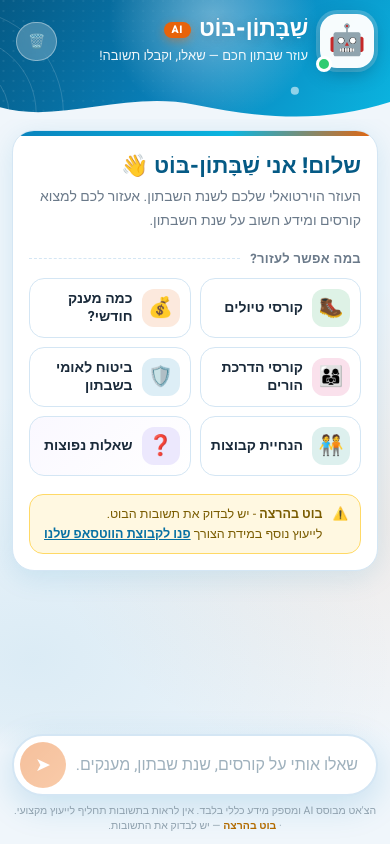
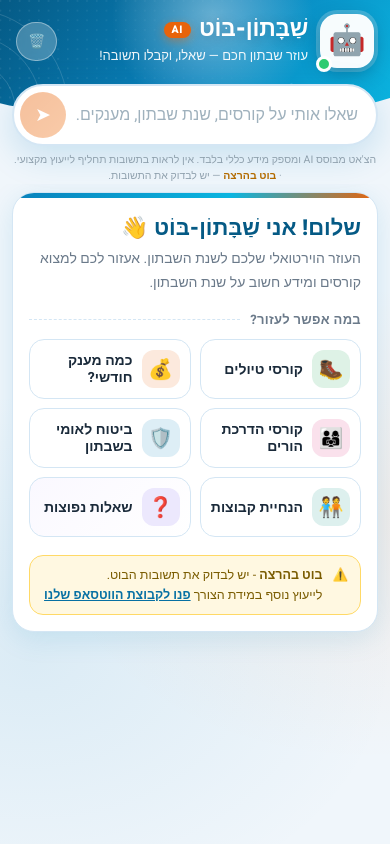
Before and after one commit to shabatoncourses-gif/duda-ai-bot, a website: page chat.html in a window 390 px wide. Drawn offline with Linux system fonts and the light colour scheme.

Commit message:
Update chat.html

```diff
--- a/chat.html
+++ b/chat.html
@@ -32,7 +32,7 @@ button { font-family: var(--font); }
 /* ───────── Hero ───────── */
 .hero { position: relative; flex-shrink: 0; color: #fff; z-index: 3;
   background: linear-gradient(125deg, var(--blue-deep) 0%, var(--blue) 52%, var(--cyan) 100%);
-  padding: 26px var(--gutter) 64px; transition: padding .35s ease; }
+  padding: 26px var(--gutter) 58px; transition: padding .35s ease; }
 .hero .deco { position: absolute; inset: 0; width: 100%; height: 100%; pointer-events: none; }
 .hero .wave { position: absolute; bottom: -1px; right: 0; left: 0; width: 100%; height: 38px; display: block; pointer-events: none; transition: height .35s ease; }
 .hero-inner { position: relative; display: flex; align-items: center; justify-content: space-between; gap: 16px; }
@@ -49,7 +49,8 @@ button { font-family: var(--font); }
 .pill:hover { background: #fff; color: var(--blue-dark); border-color: #fff; }
 
 /* מצב שיחה — ה-hero מתכווץ כדי לפנות מקום להודעות */
-.app.chatting .hero { padding-top: 12px; padding-bottom: 36px; }
+.app.chatting .hero { padding-top: 12px; padding-bottom: 40px; }
+.app.chatting .composer { margin-top: -28px; }
 .app.chatting .hero .wave { height: 22px; }
 .app.chatting .header-avatar { width: 44px; height: 44px; font-size: 24px; border-radius: 14px; box-shadow: 0 4px 14px rgba(3,50,80,0.3), 0 0 0 3px rgba(255,255,255,0.22); }
 .app.chatting .header-avatar::after { width: 12px; height: 12px; border-width: 2px; }
@@ -59,7 +60,7 @@ button { font-family: var(--font); }
 
 /* ───────── אזור ההודעות ───────── */
 #shabaton-chat-messages { flex: 1; min-height: 0; overflow-y: auto; overflow-x: hidden; scroll-behavior: smooth; -webkit-overflow-scrolling: touch;
-  padding: 16px var(--gutter) 18px; position: relative; z-index: 2; }
+  padding: 10px var(--gutter) 18px; position: relative; z-index: 2; }
 #shabaton-chat-messages::-webkit-scrollbar { width: 8px; }
 #shabaton-chat-messages::-webkit-scrollbar-track { background: transparent; }
 #shabaton-chat-messages::-webkit-scrollbar-thumb { background: rgba(9,130,188,0.45); border-radius: 4px; }
@@ -108,8 +109,8 @@ button { font-family: var(--font); }
 .shabaton-typing span:nth-child(3) { animation-delay: .4s; }
 @keyframes typingBounce { 0%,60%,100% { transform: translateY(0); opacity: .4; } 30% { transform: translateY(-9px); opacity: 1; } }
 
-/* ───────── שורת הקלט ───────── */
-.composer { flex-shrink: 0; position: relative; z-index: 4; padding: 14px var(--gutter) 0; background: linear-gradient(to top, var(--bg) 78%, rgba(240,246,251,0)); }
+/* ───────── שורת הקלט — בראש הדף, מתחת לכותרת (תמיד גלויה, גם אם ה-iframe גבוה מהמסך) ───────── */
+.composer { flex-shrink: 0; position: relative; z-index: 5; padding: 0 var(--gutter); margin-top: -34px; }
 .input-wrapper { display: flex; align-items: center; gap: 10px; background: #fff; border: 2.5px solid var(--border); border-radius: 60px; padding: 8px 24px 8px 8px; box-shadow: 0 10px 34px rgba(9,130,188,0.18); transition: border-color .25s, box-shadow .25s; }
 .input-wrapper:focus-within { border-color: var(--blue); box-shadow: 0 0 0 5px rgba(9,130,188,0.12), 0 10px 34px rgba(9,130,188,0.18); }
 #shabaton-chat-input { flex: 1; border: none; outline: none; font-size: 18px; font-family: var(--font); font-weight: 500; color: var(--text); background: transparent; direction: rtl; text-align: right; min-width: 0; padding: 8px 0; }
@@ -117,7 +118,7 @@ button { font-family: var(--font); }
 #shabaton-chat-send { width: 52px; height: 52px; border-radius: 50%; background: linear-gradient(135deg, var(--orange) 0%, var(--orange-soft) 100%); border: none; color: #fff; font-size: 21px; cursor: pointer; display: flex; align-items: center; justify-content: center; flex-shrink: 0; box-shadow: 0 5px 16px rgba(232,99,10,0.45); transition: all .2s; }
 #shabaton-chat-send:hover:not(:disabled) { transform: scale(1.08) rotate(-6deg); }
 #shabaton-chat-send:disabled { opacity: .4; cursor: not-allowed; box-shadow: none; }
-.disclaimer { text-align: center; font-size: 11.5px; color: #8fa1ae; padding: 9px 0 calc(10px + env(safe-area-inset-bottom)); line-height: 1.5; }
+.disclaimer { text-align: center; font-size: 11.5px; color: #8fa1ae; padding: 8px 0 2px; line-height: 1.5; }
 .disclaimer b { color: #b26b00; font-weight: 700; }
 .disclaimer a { color: var(--blue-dark); font-weight: 600; }
 
@@ -129,7 +130,7 @@ button { font-family: var(--font); }
 
 /* ───────── סלולר ───────── */
 @media (max-width: 640px) {
-  .hero { padding: 14px 16px 50px; }
+  .hero { padding: 14px 16px 46px; }
   .hero .wave { height: 26px; }
   .hero-inner { gap: 10px; }
   .brand { gap: 12px; }
@@ -140,11 +141,11 @@ button { font-family: var(--font); }
   .pill.faq-pill { display: none; }
   .pill { padding: 8px 11px; background: rgba(255,255,255,0.24); }
   .pill .lbl { display: none; }
-  .app.chatting .hero { padding: 9px 16px 28px; }
+  .app.chatting .hero { padding: 9px 16px 34px; }
   .app.chatting .header-text h1 { font-size: 18px; }
   .app.chatting .header-avatar { width: 38px; height: 38px; font-size: 21px; border-radius: 12px; }
 
-  #shabaton-chat-messages { padding: 12px 12px 14px; }
+  #shabaton-chat-messages { padding: 8px 12px 14px; }
   .welcome-box { padding: 22px 16px 16px; border-radius: 22px; }
   .welcome-title { font-size: 22px; }
   .welcome-sub { font-size: 14px; }
@@ -162,11 +163,12 @@ button { font-family: var(--font); }
   .shabaton-bot-avatar { width: 34px; height: 34px; font-size: 18px; border-radius: 11px; }
   .shabaton-message-bot { gap: 9px; }
 
-  .composer { padding: 10px 12px 0; }
+  .composer { padding: 0 12px; margin-top: -30px; }
+  .app.chatting .composer { margin-top: -24px; }
   .input-wrapper { padding: 6px 18px 6px 6px; border-width: 2px; }
   #shabaton-chat-input { font-size: 16px; }
   #shabaton-chat-send { width: 46px; height: 46px; font-size: 19px; }
-  .disclaimer { font-size: 10.5px; padding-top: 7px; }
+  .disclaimer { font-size: 10.5px; padding: 6px 0 0; }
 }
 @media (max-width: 360px) { .topics { grid-template-columns: 1fr; } }
 
@@ -222,6 +224,14 @@ button { font-family: var(--font); }
     </svg>
   </header>
 
+  <div class="composer">
+    <div class="input-wrapper">
+      <input type="text" id="shabaton-chat-input" placeholder="שאלו אותי על קורסים, שנת שבתון, מענקים..." autocomplete="off" enterkeyhint="send">
+      <button id="shabaton-chat-send" aria-label="שליחה" disabled>➤</button>
+    </div>
+    <div class="disclaimer">הצ'אט מבוסס AI ומספק מידע כללי בלבד. אין לראות בתשובות תחליף לייעוץ מקצועי. · <b>בוט בהרצה</b> — יש לבדוק את התשובות.</div>
+  </div>
+
   <main id="shabaton-chat-messages">
     <section class="welcome-box" style="direction:rtl;text-align:right">
       <h2 class="welcome-title">שלום! אני שַׁבָּתוֹן-בּוֹט <em>👋</em></h2>
@@ -242,13 +252,6 @@ button { font-family: var(--font); }
     </section>
   </main>
 
-  <footer class="composer">
-    <div class="input-wrapper">
-      <input type="text" id="shabaton-chat-input" placeholder="שאלו אותי על קורסים, שנת שבתון, מענקים..." autocomplete="off" enterkeyhint="send">
-      <button id="shabaton-chat-send" aria-label="שליחה" disabled>➤</button>
-    </div>
-    <div class="disclaimer">הצ'אט מבוסס AI ומספק מידע כללי בלבד. אין לראות בתשובות תחליף לייעוץ מקצועי. · <b>בוט בהרצה</b> — יש לבדוק את התשובות.</div>
-  </footer>
 </div>
 <script>
 (function() {
```
